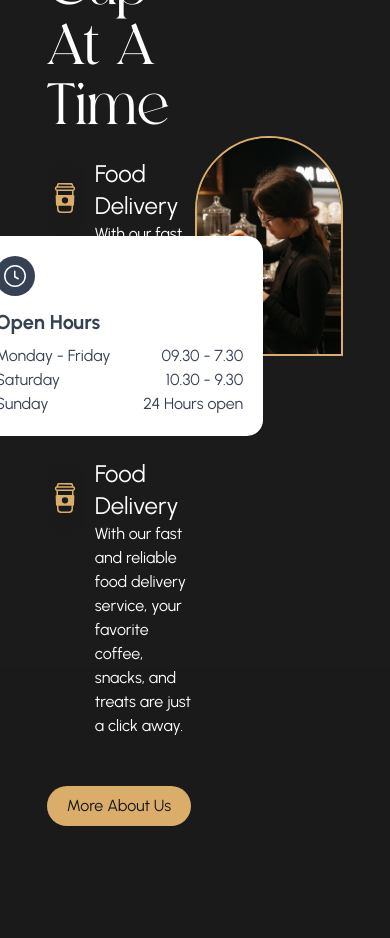
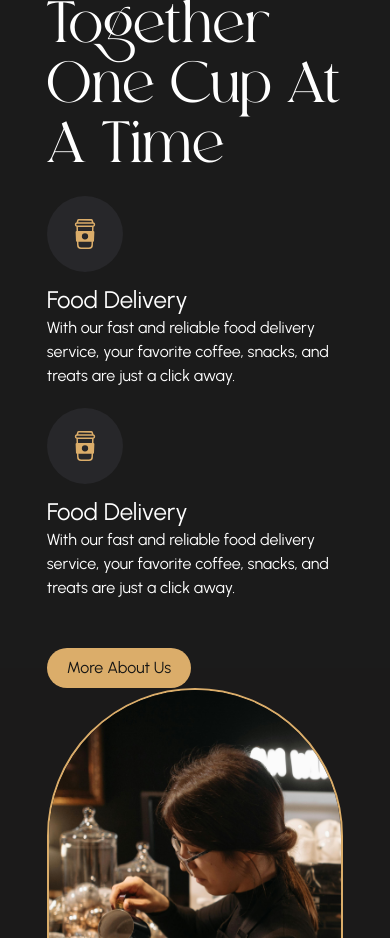
Before and after one commit to ASSabbir/The-Juice-Alluy, a React (Vite) app in the folder client/: page / in a window 390 px wide. Shown: the part 1120-2058 px from the top of the page. Built offline with nearby package versions, Linux system fonts and the light colour scheme.

Commit message:
aboutus page responsive and added lenis

```diff
--- a/client/package.json
+++ b/client/package.json
@@ -13,6 +13,7 @@
     "@gsap/react": "^2.1.2",
     "@tailwindcss/vite": "^4.1.13",
     "axios": "^1.12.2",
+    "lenis": "^1.3.11",
     "react": "^19.1.1",
     "react-dom": "^19.1.1",
     "react-fast-marquee": "^1.6.5",
--- a/client/src/Root.jsx
+++ b/client/src/Root.jsx
@@ -2,13 +2,29 @@
 import { Outlet } from 'react-router-dom';
 import Nav from './components/Nav';
 import Curser from './components/Curser';
+import { ReactLenis, useLenis } from 'lenis/react'
+const Root = () => {
 
-const Root = () => {
     return (
         <div className='font-urbanist  text-lightCoffee bg-backgrondLight '>
             <Nav></Nav>
             <Curser></Curser>
             <Outlet></Outlet>
+
+
+            <ReactLenis
+                root
+                options={{
+                    duration: 1.2,
+                    easing: (t) => 1 - Math.pow(1 - t, 3),
+                    gestureDirection: 'both',
+                    smoothWheel: true,
+                    smoothTouch: true,
+                    touchMultiplier: 1.5,
+                    wheelMultiplier: 1.5,
+                    infinite: false,
+                }}
+            />
         </div>
     );
 };
--- a/client/src/pages/Home/AboutUs.jsx
+++ b/client/src/pages/Home/AboutUs.jsx
@@ -5,17 +5,17 @@ import { GoClock } from "react-icons/go";
 
 const AboutUs = () => {
     return (
-        <div className={`h-screen bg-[url('/bg-2.jpg')] w-full  bg-center`}>
-            <div className="flex justify-between  items-center h-full px-[12vw]">
+        <div className={`h-screen bg-[url('/bg-2.jpg')]  w-full  bg-center`}>
+            <div className="flex justify-between flex-col md:flex-row items-center h-full px-[12vw]">
 
-                <div className="   w-1/2">
-                    <div className='flex items-center gap-2 text-2xl font-urbanist'>
+                <div className="   md:w-1/2">
+                    <div className='flex  items-center gap-2 text-2xl font-urbanist'>
                         <FiCoffee className='mb-1' />
                         <h1 >About Us</h1>
                     </div>
                     <h1 className='text-6xl font-moglan mt-5 text-white'>Bringing People Together One Cup At A Time</h1>
-                    <div className='flex gap-3 mt-5'>
-                        <div className='  bg-backgrondLight w-25 h-20 flex justify-center items-center text-4xl rounded-full'>
+                    <div className='flex flex-col md:flex-row  gap-3 mt-5'>
+                        <div className='  bg-zinc-800 p-5 w-fit flex justify-center items-center text-4xl rounded-full'>
                             <CiCoffeeCup className='' />
                         </div>
                         <div className='text-white'>
@@ -23,8 +23,8 @@ const AboutUs = () => {
                             <h1>With our fast and reliable food delivery service, your favorite coffee, snacks, and treats are just a click away.</h1>
                         </div>
                     </div>
-                    <div className='flex gap-3 mt-5'>
-                        <div className='  bg-backgrondLight w-25 h-20 flex justify-center items-center text-4xl rounded-full'>
+                    <div className='flex flex-col md:flex-row gap-3 mt-5'>
+                        <div className='  bg-zinc-800 p-5 w-fit flex justify-center items-center text-4xl rounded-full'>
                             <CiCoffeeCup className='' />
                         </div>
                         <div className='text-white'>
@@ -36,11 +36,11 @@ const AboutUs = () => {
                         <button className='bg-lightCoffee text-backgrondDark px-5 py-2 rounded-full'>More About Us</button>
                     </div>
                 </div>
-                <div className='w-1/2 h relative flex justify-center items-center'>
-                    <div className=" w-96 rounded-t-full border-2">
+                <div className='md:w-1/2 h relative flex flex-col md:flex-row justify-center items-center'>
+                    <div className=" md:w-96  rounded-t-full border-2">
                         <img src={img} alt="" className=' object-center rounded-t-full object-cover' />
                     </div>
-                    <div className='bg-white rounded-2xl -bottom-20 right-20 w-72 p-5 absolute font-urbanist text-gray-700'>
+                    <div className='bg-white rounded-2xl -bottom-20 md:right-20 w-72 p-5 absolute font-urbanist text-gray-700'>
                         <div className='w-fit rounded-full text-white p-2 bg-gray-700 '>
                             <GoClock className='text-2xl'></GoClock>
                         </div>
```
Also changed, not shown: 1 other file (tests, documents, lock files or other folders).
